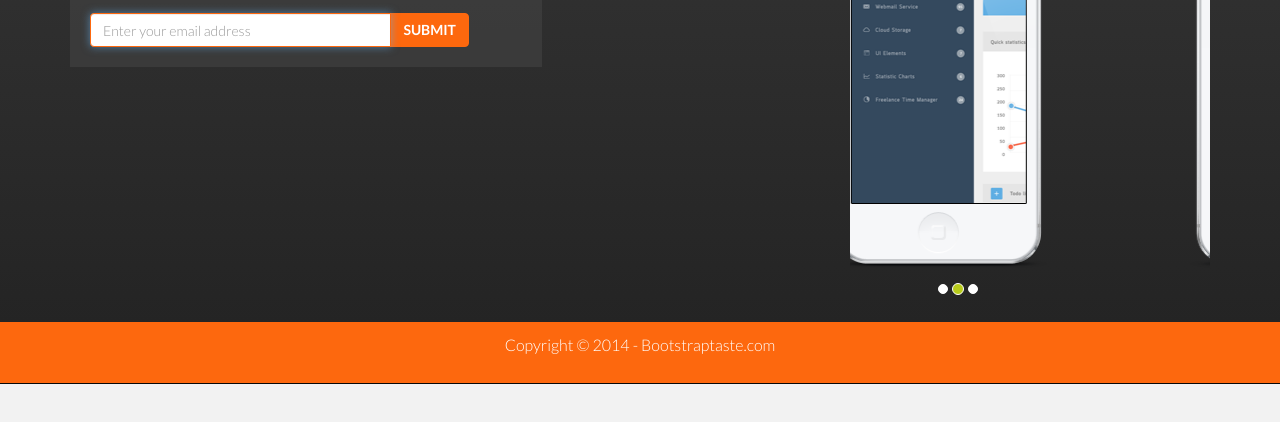
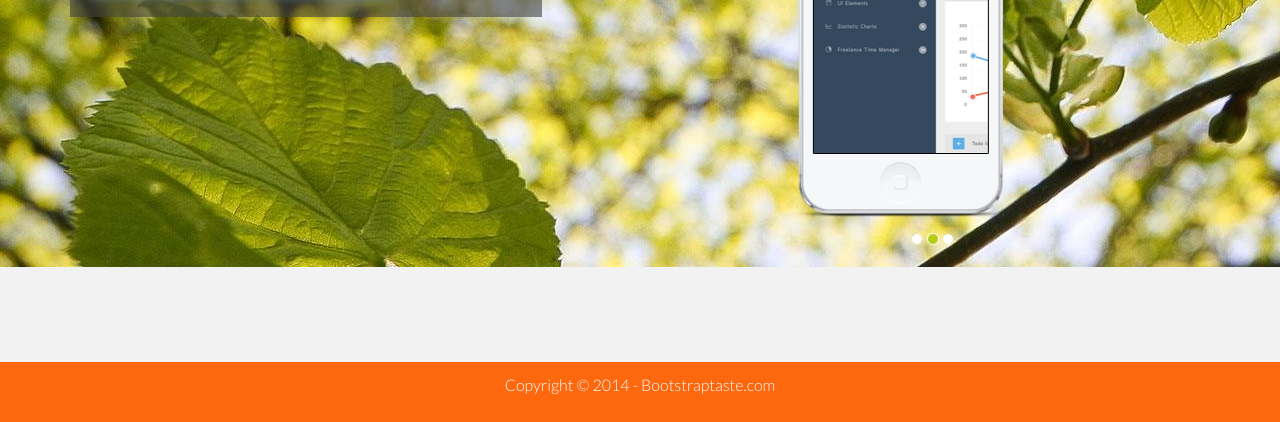
Before and after one commit to aerobatic/marketing-lander-sample, a website: page app/index.html in a window 1280 px wide. Shown: the part 378-800 px from the top of the page. Drawn offline with nearby package versions, Linux system fonts and the light colour scheme; files that its build step writes are made by us from their sources.

Commit message:
Fixing footer position

```diff
--- a/app/css/style.css
+++ b/app/css/style.css
@@ -1,15 +1,22 @@
 /* ==== Google font ==== */
 @import url('http://fonts.googleapis.com/css?family=Lato:400,300,700,900');
 
+html {
+  position: relative;
+  min-height: 100%;
+}
+
 body {
   background-color: #f2f2f2;
-    font-family: 'Lato', sans-serif;
-    font-weight: 300;
-    font-size: 16px;
-    color: #555;
-    line-height: 1.6em;
-    -webkit-font-smoothing: antialiased;
+  font-family: 'Lato', sans-serif;
+  font-weight: 300;
+  font-size: 16px;
+  color: #555;
+  line-height: 1.6em;
+  margin-bottom: 60px;
+    /*-webkit-font-smoothing: antialiased;
     -webkit-overflow-scrolling: touch;
+    */
 }
 
 h1, h2, h3, h4, h5, h6 {
@@ -143,7 +150,7 @@ a.navbar-brand:hover {
 	background-color: transparent;
 	margin-top: 0px;
 	padding-top: 150px;
-	min-height: 650px;
+	/*min-height: 650px;*/
 	width: 100%;
 }
 
@@ -154,12 +161,11 @@ a.navbar-brand:hover {
   top: 0;
   bottom: 0px;
   z-index: -20;
-  background-image: url(../img/tree.jpg);
+  background-image: url(../img/tree-bg.jpg);
   background-repeat: no-repeat;
   background-position: center top;
-  /*opacity: .8;*/
   background-attachment: relative;
-  background-size: cover;
+  /*background-size: cover;*/
 }
 
 #header h1 {
@@ -189,7 +195,7 @@ h2.subtitle {
   bottom: -40px;
   left: 50%;
   z-index: 15;
-  width: 60%;
+  width: 100%;
   padding-left: 0;
   margin-left: -50%;
   text-align: center;
@@ -214,8 +220,17 @@ h2.subtitle {
   background-color: #b7cb1b;
 }
 
+.carousel-inner > .item > img {
+  margin: 0 auto;
+}
+
 /* footer */
 #footer {
+  position: absolute;
+  bottom: 0;
+  width: 100%;
+  /* Set the fixed height of the footer here */
+  height: 60px;
 	background: #fd680e;
 	padding: 10px 0 5px;
 }
--- a/app/index.html
+++ b/app/index.html
@@ -27,12 +27,12 @@
         <a class="navbar-brand" href="#">Product Landing</a>
       </div>
     </div>
-
+  </div>
   <div id="header">
     <div class="bg"></div>
     <div class="container">
       <div class="row">
-          <div class="col-lg-6">
+        <div class="col-md-6">
           <div class="content-box">
             <div class="bg"></div>
 
@@ -45,20 +45,19 @@
                 <span class="input-group-btn">
                   <button class="btn btn-theme" type="submit">Submit</button>
                 </span>
-                </div><!-- /input-group -->
+              </div>
             </form>
 
             <h2 id="signUpThankYou" class="subtitle">Thanks, you'll be hearing from us shortly</h2>
           </div>
         </div>
-          <div class="col-lg-4 col-lg-offset-2">
+        <div class="col-md-6">
           <div id="carousel-example-generic" class="carousel slide" data-ride="carousel">
             <ol class="carousel-indicators">
               <li data-target="#carousel-example-generic" data-slide-to="0" class="active"></li>
               <li data-target="#carousel-example-generic" data-slide-to="1"></li>
               <li data-target="#carousel-example-generic" data-slide-to="2"></li>
             </ol>
-              <!-- slides -->
             <div class="carousel-inner">
               <div class="item active">
                 <img src="img/slide1.png" alt="">
@@ -75,6 +74,7 @@
       </div>
     </div>
    </div>
+
     <div id="footer">
       <div class="container">
         <div class="row">
--- a/package.json
+++ b/package.json
@@ -1,6 +1,6 @@
 {
   "name": "marketing-landing",
-  "version": "version1",
+  "version": "0.0.3",
   "description": "Basic starter template for a new Aerobatic app",
   "homepage": "http://www.aerobatic.com",
   "author": {
```
Lines whose indentation alone changed are shown as unchanged.
